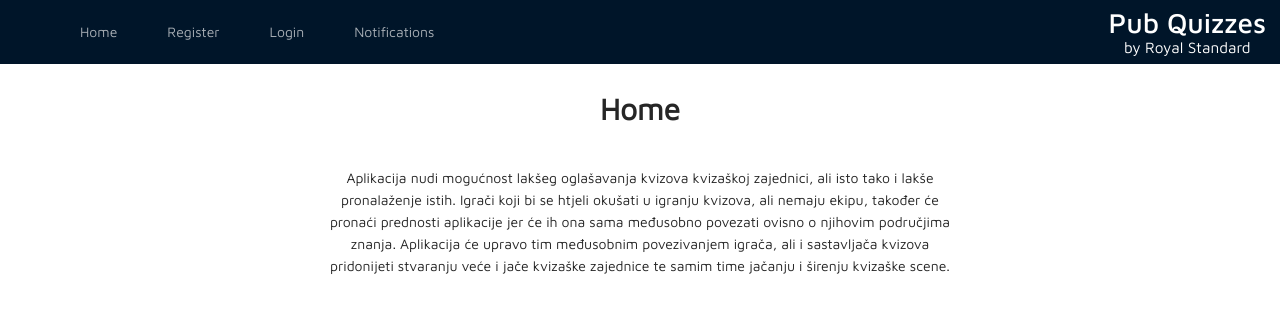
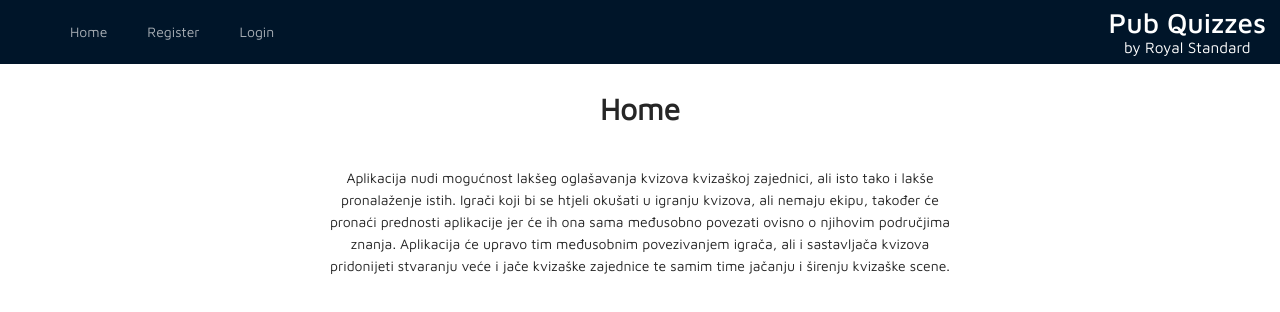
Before and after one commit to brancokas/pub-kviz, a React (Create React App) app in the folder royalstandard_frontend/: page / in a window 1280 px wide. Shown: the top 312 px of the page. Built offline with nearby package versions, Linux system fonts and the light colour scheme.

Commit message:
fixed notifications showing when logged out issue

```diff
--- a/royalstandard_frontend/src/App.js
+++ b/royalstandard_frontend/src/App.js
@@ -1,6 +1,6 @@
 import 'antd/dist/antd.min.css';
 import './App.css';
-import React, {useEffect} from 'react';
+import React from 'react';
 import {BrowserRouter, Route, Routes} from "react-router-dom";
 
 import MainHeader from './components/MainHeader';
--- a/royalstandard_frontend/src/components/partials/HeaderMenuItems.js
+++ b/royalstandard_frontend/src/components/partials/HeaderMenuItems.js
@@ -10,47 +10,39 @@ const HeaderMenuItems = (props) => {
   const navigate = useNavigate();
   const user = sessionStorage.getItem('user');
 
-  const setDisplayForLoggedIn = () => {
+  const setDisplayForLoggedOut = () => {
     return user === null ? "block" : "none";
   }
 
-  const setDisplayForLoggedOut = () => {
+  const setDisplayForLoggedIn = () => {
     return user !== null ? "block" : "none";
-  }
-
-  /**
-   * icons are shown in a side header and hidden in the main header
-   * @returns {string} display CSS property value
-   */
-  const setIconDisplay = () => {
-    return props.headerType === 'main' ? "none" : "inline";
   }
 
   return(
     <Menu theme="dark" mode={props.headerType === 'main' ? "horizontal" : "inline"}>
 
       <MenuItem onClick={() => navigate("/")}>
-        <HomeOutlined style={{display: setIconDisplay()}} />
+        {props.headerType === 'side' && <HomeOutlined />}
         <span>Home</span>
       </MenuItem>
 
-      <MenuItem onClick={() => navigate("/register")} style={{display: setDisplayForLoggedIn()}}>
-        <DesktopOutlined style={{display: setIconDisplay()}} />
+      <MenuItem onClick={() => navigate("/register")} style={{display: setDisplayForLoggedOut()}}>
+        {props.headerType === 'side' && <DesktopOutlined />}
         <span>Register</span>
       </MenuItem>
 
-      <MenuItem onClick={() => navigate("/login")} style={{display: setDisplayForLoggedIn()}}>
-        <UserOutlined style={{display: setIconDisplay()}} />
+      <MenuItem onClick={() => navigate("/login")} style={{display: setDisplayForLoggedOut()}}>
+        {props.headerType === 'side' && <UserOutlined />}
         <span>Login</span>
       </MenuItem>
 
-      <MenuItem onClick={() => navigate("/notifications")}>
-        <NotificationOutlined style={{display: setIconDisplay()}} />
+      <MenuItem onClick={() => navigate("/notifications")} style={{display: setDisplayForLoggedIn()}}>
+        {props.headerType === 'side' && <NotificationOutlined/>}
         <span>Notifications</span>
       </MenuItem>
 
-      <MenuItem onClick={() => navigate("/logout")} style={{display: setDisplayForLoggedOut()}}>
-        <LogoutOutlined style={{display: setIconDisplay()}} />
+      <MenuItem onClick={() => navigate("/logout")} style={{display: setDisplayForLoggedIn()}}>
+        {props.headerType === 'side' && <LogoutOutlined/>}
         <span>Logout</span>
       </MenuItem>
 
```
